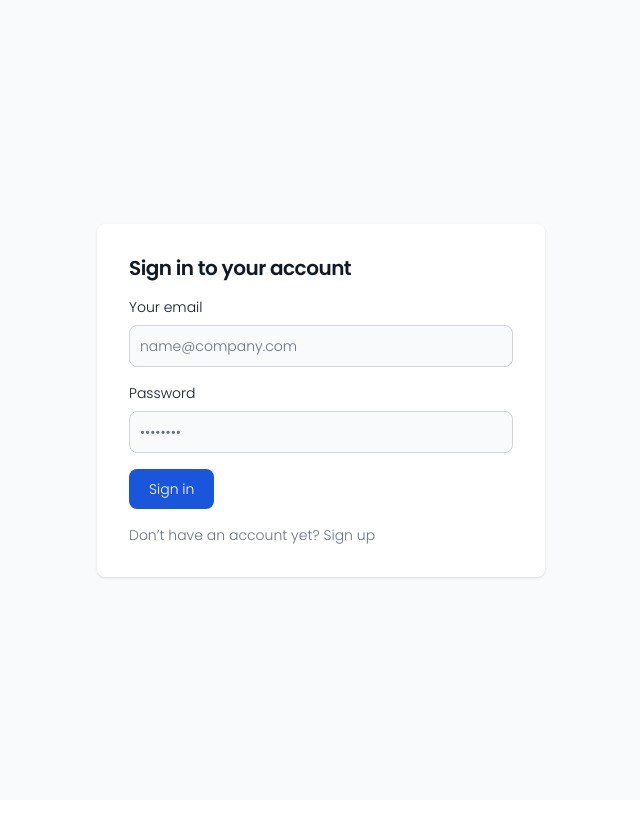
After one commit to midhun98/QuoraClone, a Django app: page /login/ in a window 1280 px wide. The commit adds this page. Shown: the whole page, without its empty margins (319-959 px from the left). Run offline with Django 4.2, Linux system fonts and the light colour scheme; style sheets or scripts are compiled from the project's sources; some libraries are stand-ins or nearby versions.

Commit message:
IMPLEMENT LOGIN FUNCTIONALITY

```diff
--- /dev/null
+++ b/core/templates/login.html
@@ -0,0 +1,51 @@
+<!DOCTYPE html>
+<html lang="en">
+{% load static tailwind_tags %}
+<head>
+    {% tailwind_css %}
+    <meta charset="UTF-8">
+    <link href="https://cdnjs.cloudflare.com/ajax/libs/flowbite/2.0.0/flowbite.min.css" rel="stylesheet"/>
+    <script src="https://cdnjs.cloudflare.com/ajax/libs/flowbite/2.0.0/flowbite.min.js"></script>
+    <link href="https://fonts.googleapis.com/css2?family=Poppins:wght@300;600&display=swap" rel="stylesheet">
+    <title>Title</title>
+    <style>
+        body {
+            font-family: 'Poppins', sans-serif;
+        }
+    </style>
+</head>
+<body class="mb-4">
+<section class="bg-gray-50 dark:bg-gray-900 ">
+    <div class="flex flex-col items-center justify-center px-6 py-8 mx-auto md:h-screen lg:py-0 max-w-screen-xl">
+
+        <div class="w-full bg-white rounded-lg shadow dark:border md:mt-0 sm:max-w-md xl:p-0 dark:bg-gray-800 dark:border-gray-700">
+            <div class="p-6 space-y-4 md:space-y-6 sm:p-8">
+                <h1 class="text-xl font-bold leading-tight tracking-tight text-gray-900 md:text-2xl dark:text-white" >
+                    Sign in to your account
+                </h1>
+                <form class="space-y-4 md:space-y-6" action="#">
+                    <div>
+                        <label for="email" class="block mb-2 text-sm font-medium text-gray-900 dark:text-white">Your email</label>
+                        <input type="text" name="email" id="email" class="bg-gray-50 border border-gray-300 text-gray-900 sm:text-sm rounded-lg focus:ring-primary-600 focus:border-primary-600 block w-full p-2.5 dark:bg-gray-700 dark:border-gray-600 dark:placeholder-gray-400 dark:text-white dark:focus:ring-blue-500 dark:focus:border-blue-500" placeholder="name@company.com" required="">
+                    </div>
+                    <div>
+                        <label for="password" class="block mb-2 text-sm font-medium text-gray-900 dark:text-white">Password</label>
+                        <input type="password" name="password" id="password" placeholder="••••••••" class="bg-gray-50 border border-gray-300 text-gray-900 sm:text-sm rounded-lg focus:ring-primary-600 focus:border-primary-600 block w-full p-2.5 dark:bg-gray-700 dark:border-gray-600 dark:placeholder-gray-400 dark:text-white dark:focus:ring-blue-500 dark:focus:border-blue-500" required="">
+                    </div>
+                    <button type="button" class="text-white bg-blue-700 hover:bg-blue-800 focus:ring-4 focus:ring-blue-300
+                     font-medium rounded-lg text-sm px-5 py-2.5 mr-2 mb-2 dark:bg-blue-600 dark:hover:bg-blue-700
+                     focus:outline-none dark:focus:ring-blue-800" id="submit-login">Sign in</button>
+                    <p class="text-sm font-light text-gray-500 dark:text-gray-400">
+                        Don’t have an account yet? <a href="#" class="font-medium text-primary-600 hover:underline dark:text-primary-500">Sign up</a>
+                    </p>
+                </form>
+            </div>
+        </div>
+    </div>
+</section>
+{% load static %}
+<script src="https://code.jquery.com/jquery-1.10.2.min.js"></script>
+<script type="text/javascript" src="{% static "js/login.js" %}"></script>
+
+</body>
+</html>
--- a/core/urls.py
+++ b/core/urls.py
@@ -9,4 +9,8 @@ router.register('users', views.CustomUserViewSet)
 
 urlpatterns = [
     path('api/', include(router.urls)),
+    path('api/login/', views.login_api, name='login-api'),
+    path('api/logout/', views.logout_api, name='logout-api'),
+    path("login/", TemplateView.as_view(template_name="login.html"), name='login-page'),
+
 ]
```
Also changed, not shown: core/views.py (+30 -1 lines), quora/templates/index.html (+31 -1 lines).
